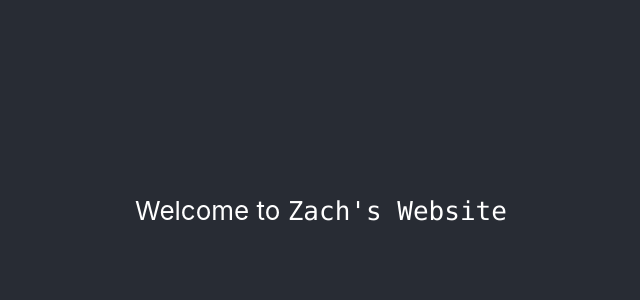
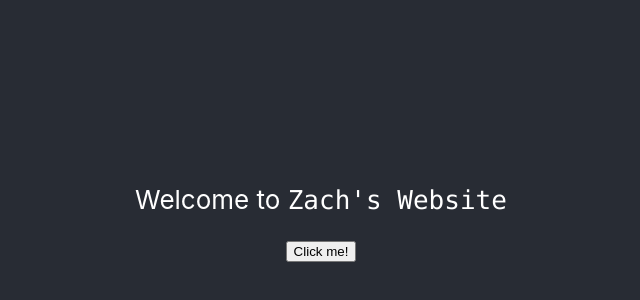
Before and after one commit to zachDiaks/Website, a React (Create React App) app: page / in a window 1280 px wide. Shown: the part 190-490 px from the top of the page, without its empty margins (319-959 px from the left). Built offline with nearby package versions, Linux system fonts and the light colour scheme; the HTML template or start-up script is replaced by a standard one.

Commit message:
Add button component

```diff
--- a/src/App.js
+++ b/src/App.js
@@ -1,5 +1,6 @@
 import './App.css';
-
+import './components/StandardButton'
+import StandardButton from './components/StandardButton';
 function App() {
   return (
     <div className="App">
@@ -7,6 +8,7 @@ function App() {
         <p>
           Welcome to <code>Zach's Website</code>
         </p>
+        <StandardButton></StandardButton>
       </header>
     </div>
   );
--- /dev/null
+++ b/src/components/StandardButton.jsx
@@ -0,0 +1,6 @@
+// Represents a standard button
+export default function StandardButton() {
+    return (
+        <button className="standardButton"> Click me! </button>
+    );
+}
```
